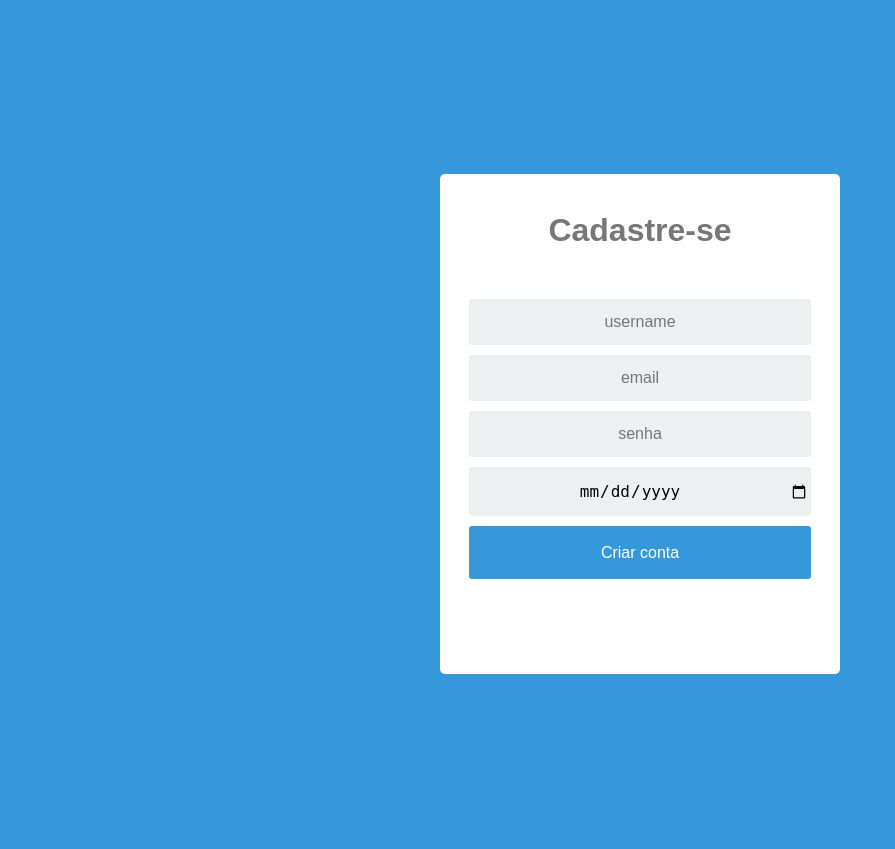
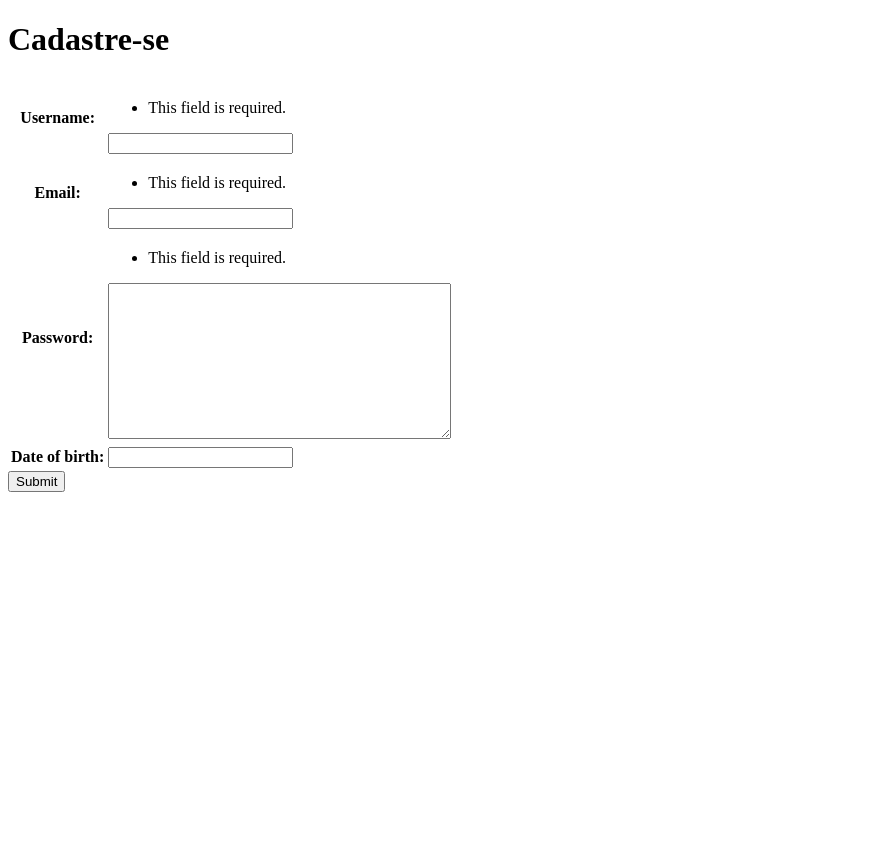
Before and after one commit to pplucena03/sistema_de_cadastro, a Django app: page /cadastro/ in a window 1280 px wide. Shown: the whole page, without its empty margins (0-895 px from the left). After the commit the page ends 492 px from the top, so only its background shows below. Run offline with Django 5.2, Linux system fonts and the light colour scheme.

Commit message:
O sistema de cadastro finalmente está funcionando. O próximo passo vai ser o tratamento desses dados para validar o login.

```diff
--- a/LoginPage/urls.py
+++ b/LoginPage/urls.py
@@ -1,11 +1,7 @@
 from django.contrib import admin
-from django.urls import path
-from app_cad_usuario import views
+from django.urls import path, include
 
 urlpatterns = [
     path('admin/', admin.site.urls),
-    path('home/',  views.home, name='home'),
-    path('',  views.login, name='login'),
-    path('cadastro/',  views.cadastro, name='cadastro'),
-    path('user/<str:name>', views.user, name='userpage'),
+    path('', include('app_cad_usuario.urls'))
 ]
--- /dev/null
+++ b/app_cad_usuario/forms.py
@@ -0,0 +1,12 @@
+from django import forms
+from .models import usuarios
+
+class formCadastro(forms.ModelForm):
+    class Meta:
+        model = usuarios
+        fields = ['username', 'email', 'password', 'date_of_birth']
+
+class formLogin(forms.ModelForm):
+    class Meta:
+        model = usuarios
+        fields = ['username', 'email', 'password']
--- a/app_cad_usuario/static/account/cadastro/cadastro.css
+++ /dev/null
@@ -1,64 +0,0 @@
-*{
-    box-sizing: border-box;
-}
-body{
-    background-color: #3498DB;
-    font-family: "Arial", sans-serif;
-    padding: 50px;
-}
-.container{
-    margin: 10% auto;
-    padding: 10px;
-    width: 400px;
-    height: 500px;
-    background-color: #fff;
-    border-radius: 5px;
-}
- h1{
-     width: 70%;
-    color: #777;
-    font-size: 32px;
-    margin: 28px auto;
-    margin-bottom: 20px;
-    text-align: center;
-    /*padding-top: 40px;*/
-}
-form{
-    margin-top: 50px;
-    text-align: center;
-}
-input{
-    padding: 12px 0;
-    margin-bottom: 10px;
-    border-radius: 3px;
-    border: 2px solid transparent;
-    text-align: center;
-    width: 90%;
-    font-size: 16px;
-    transition: border .2s, background-color .2s;
-}
-form .field{
-    background-color: #ECF0F1;
-}
-form .field:focus {
-    border: 2px solid #3498DB;
-}
-form .btn{
-    background-color: #3498DB;
-    color: #fff;
-    line-height: 25px;
-    cursor: pointer;
-}
-form .btn:hover,
-form .btn:active {
-    background-color: #1F78B4;
-    border: 2px solid #1F78B4;
-}
-.pass-link{
-    text-align: center;
-}
-.pass-link a:link,
-.pass-link a:visited{
-    font-size: 12px;
-    color: #777;
-}
--- a/app_cad_usuario/static/account/login.css
+++ b/app_cad_usuario/static/account/login.css
@@ -27,7 +27,7 @@
     margin-top: 50px;
     text-align: center;
 }
-input{
+table{
     padding: 12px 0;
     margin-bottom: 10px;
     border-radius: 3px;
@@ -36,6 +36,7 @@
     width: 90%;
     font-size: 16px;
     transition: border .2s, background-color .2s;
+    border-color: black;
 }
 form .field{
     background-color: #ECF0F1;
--- a/app_cad_usuario/templates/account/cadastro.html
+++ b/app_cad_usuario/templates/account/cadastro.html
@@ -5,18 +5,18 @@
 <head>
     <meta charset="UTF-8">
     <meta name="viewport" content="width=device-width, initial-scale=1.0">
-    <title>LoginPage</title>
-    <link rel="stylesheet" href="{% static 'account/cadastro/cadastro.css'%}">
+    <title>SignIn</title>
+    <link rel="stylesheet" href="{% static 'account/cadastro.css'%}">
 </head>
 <body>
-    <div class="container">
+    <div class="texto">
         <h1>Cadastre-se</h1>
-    <form action="cadastro.html" method="POST">
-        <input type="text" placeholder="username" class="field" name="nome">
-        <input type="email" placeholder="email" class="field" name="email">
-        <input type="password" placeholder="senha" class="field" name="senha">
-        <input type="date" placeholder="aniversário" class="field" name="aniversario">
-        <input type="submit" value="Criar conta" class="btn">
+    <form action="" method="POST">
+        {% csrf_token %}
+        <table>
+            {{form.as_table}}
+        </table>
+        <input type="submit">
     </form>
 </div>
 </html>
--- a/app_cad_usuario/templates/home/index.html
+++ /dev/null
@@ -1 +0,0 @@
-<h1>Cadastrado com sucesso!</h1>
--- /dev/null
+++ b/app_cad_usuario/urls.py
@@ -0,0 +1,8 @@
+from django.urls import path
+from . import views
+
+urlpatterns = [
+    path('home/',  views.home, name='home'),
+    path('',  views.login, name='login'),
+    path('cadastro/',  views.cadastro, name='cadastro'),
+]
--- a/app_cad_usuario/views.py
+++ b/app_cad_usuario/views.py
@@ -1,31 +1,38 @@
 from django.shortcuts import render, redirect
+from django.contrib.auth import authenticate, login
+from django.contrib.auth.hashers import check_password
 from .models import usuarios
+from .forms import formCadastro, formLogin
 
 # Create your views here.
+def login(request):
+    if request.method == "POST":
+        form = formLogin(request.GET)
+        if form.is_valid():
+            username = form.data['username']
+            email = form.data['email']
+            password = form.data['password']
+            try:
+                user = usuarios.objects.get(username=username, password=password)
+                if check_password(password, user.password):
+                    login(request, user)
+                    return redirect('home')
+            except:
+                form.add_error(None, "Usuário ou senha incorretos")
+    else:
+        form = formLogin()
+
+
+    return render(request, 'account/login.html', {'form': form})
 
 def home(request):
-    return render(request, 'home/index.html')
-
-def login(request):
-    return render(request, 'account/login.html')
+    return render(request, 'home/home.html')
 
 def cadastro(request):
-    if request.method == 'POST':
-        name = request.POST.get('nome')
-        print(name)
-        email = request.POST.get('email')
-        print(email)
-        senha = request.POST.get('senha')
-        print(senha)
-        aniversario = request.POST.get('aniversario')
-
-        new_data = usuarios(username=name, email=email, password=senha, date_of_birth=aniversario)
-        new_data.save()
-
-        return redirect('home/index.html')
-
-    return render(request, 'account/cadastro.html')
-
-def user(request, name):
-    name = request.POST.get('nome')
-    return render(request, 'user/userpage.html', {'name': name})
+    # Django Forms
+    form = formCadastro(request.POST)
+    if form.is_valid():
+        form.save()
+        user = form.data['username']
+        email = form.data['email']
+    return render(request, 'account/cadastro.html', {'form': form})
```
Also changed, not shown: app_cad_usuario/templates/account/login.html (+6 -4 lines), app_cad_usuario/templates/home/home.html (added, +11 -0 lines), app_cad_usuario/static/account/cadastro.css (added), app_cad_usuario/static/home/home.css (added).
